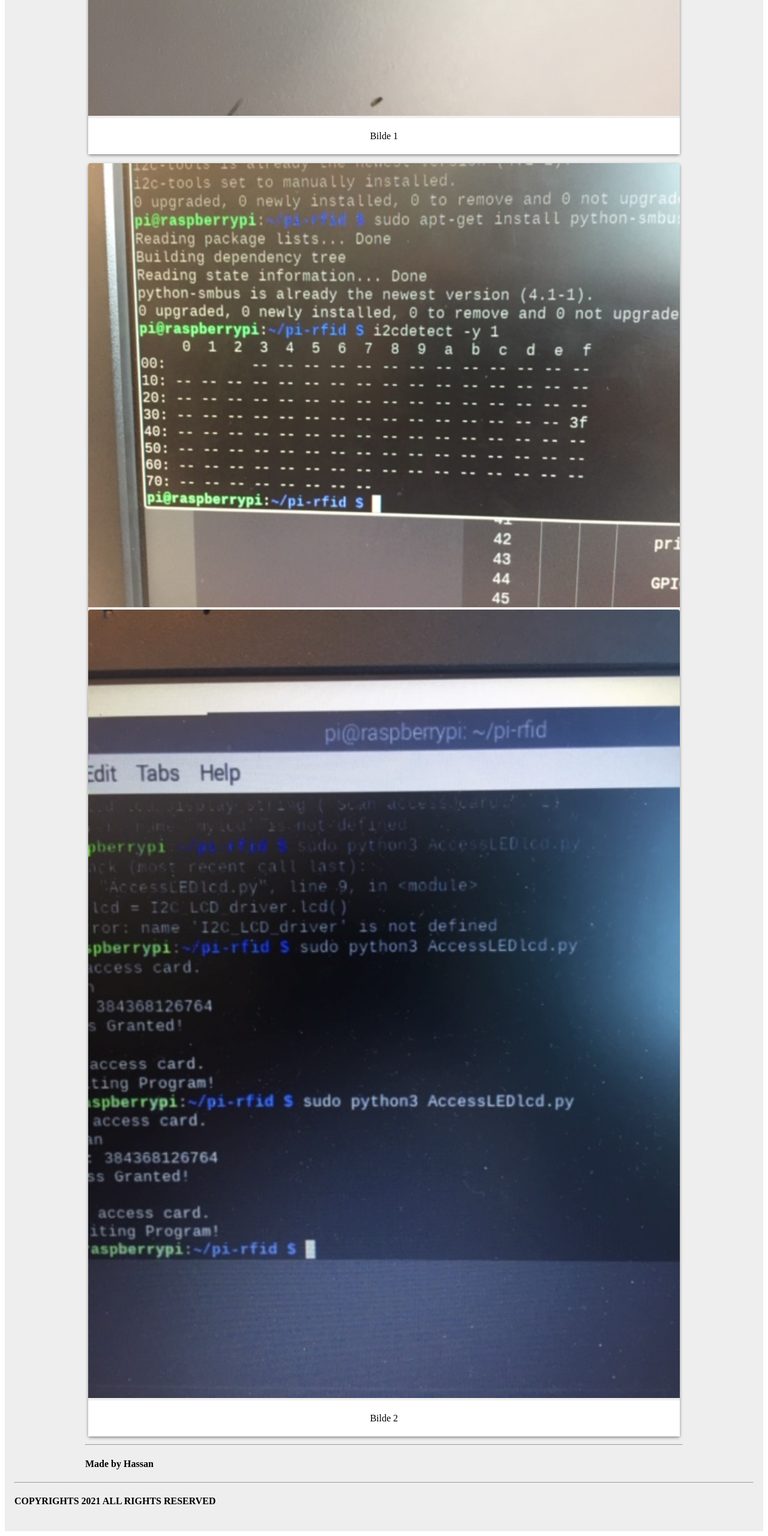
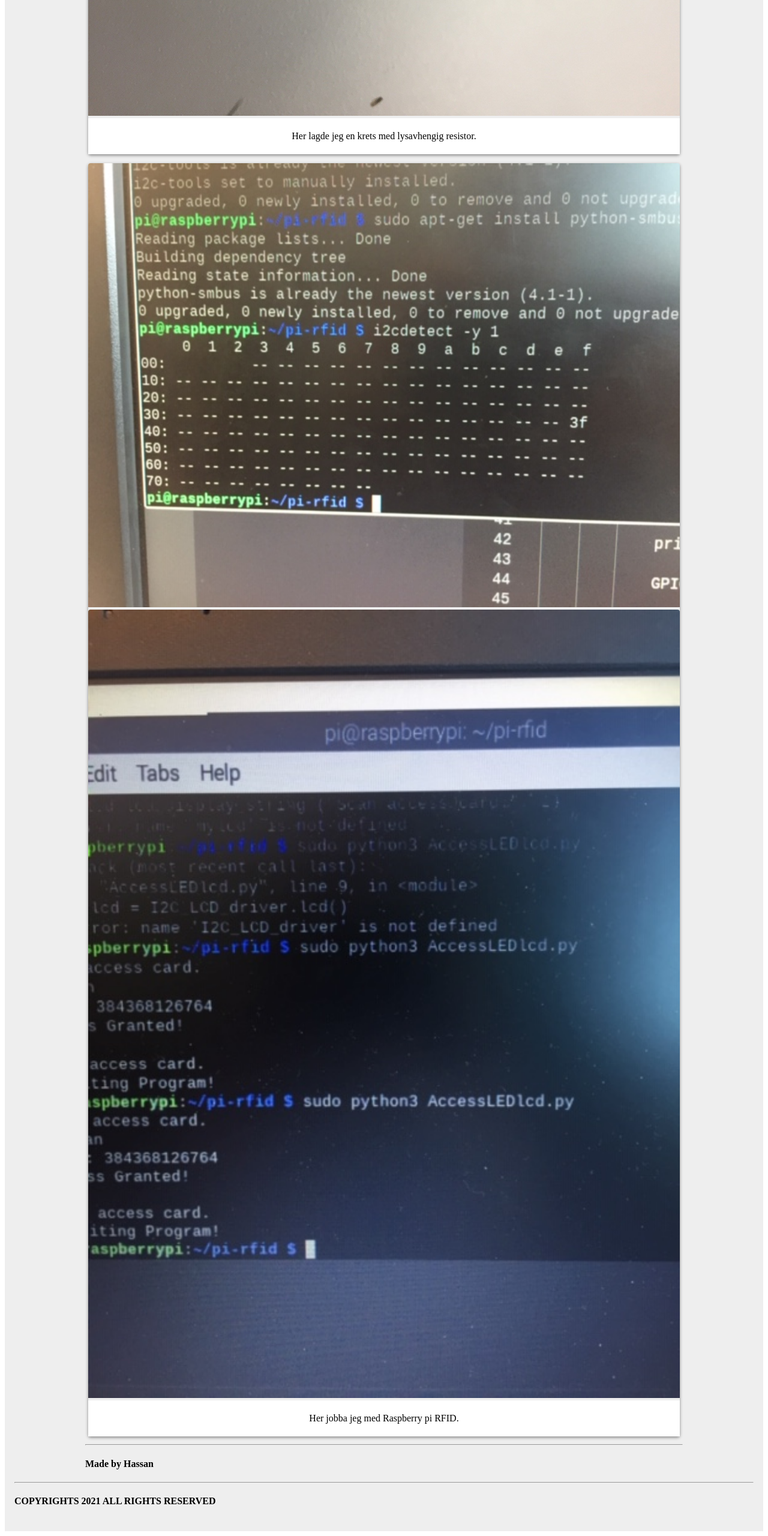
Before and after one commit to Hassan1906/Hassan1906.github.io, a plain HTML site: page index.html in a window 1280 px wide. Shown: the part 1986-4546 px from the top of the page at 60% size. Drawn offline with nearby package versions, Linux system fonts and the light colour scheme; some icons are missing.

Commit message:
Test under bilder

```diff
--- a/index.html
+++ b/index.html
@@ -66,7 +66,7 @@
 						<img src="images\lys-avhengig.jpg" alt="Lys-avhengig Diode" class="img-responsive portfolio-img">
 
 						<div class="portfolio-img-desc">
-							<p>Bilde 1</p>
+							<p>Her lagde jeg en krets med lysavhengig resistor.</p>
 						</div>
 					</div>
 				</div>
@@ -75,7 +75,7 @@
 						<img src="images\rasp pi 1.jpeg" alt="Portfolio" class="img-responsive portfolio-img">
             <img src="images\rasp pi 2.jpeg" alt="Portfolio" class="img-responsive portfolio-img">
 						<div class="portfolio-img-desc">
-							<p>Bilde 2</p>
+							<p>Her jobba jeg med Raspberry pi RFID.</p>
 			</div>
 		</div>
 	</div>
```
